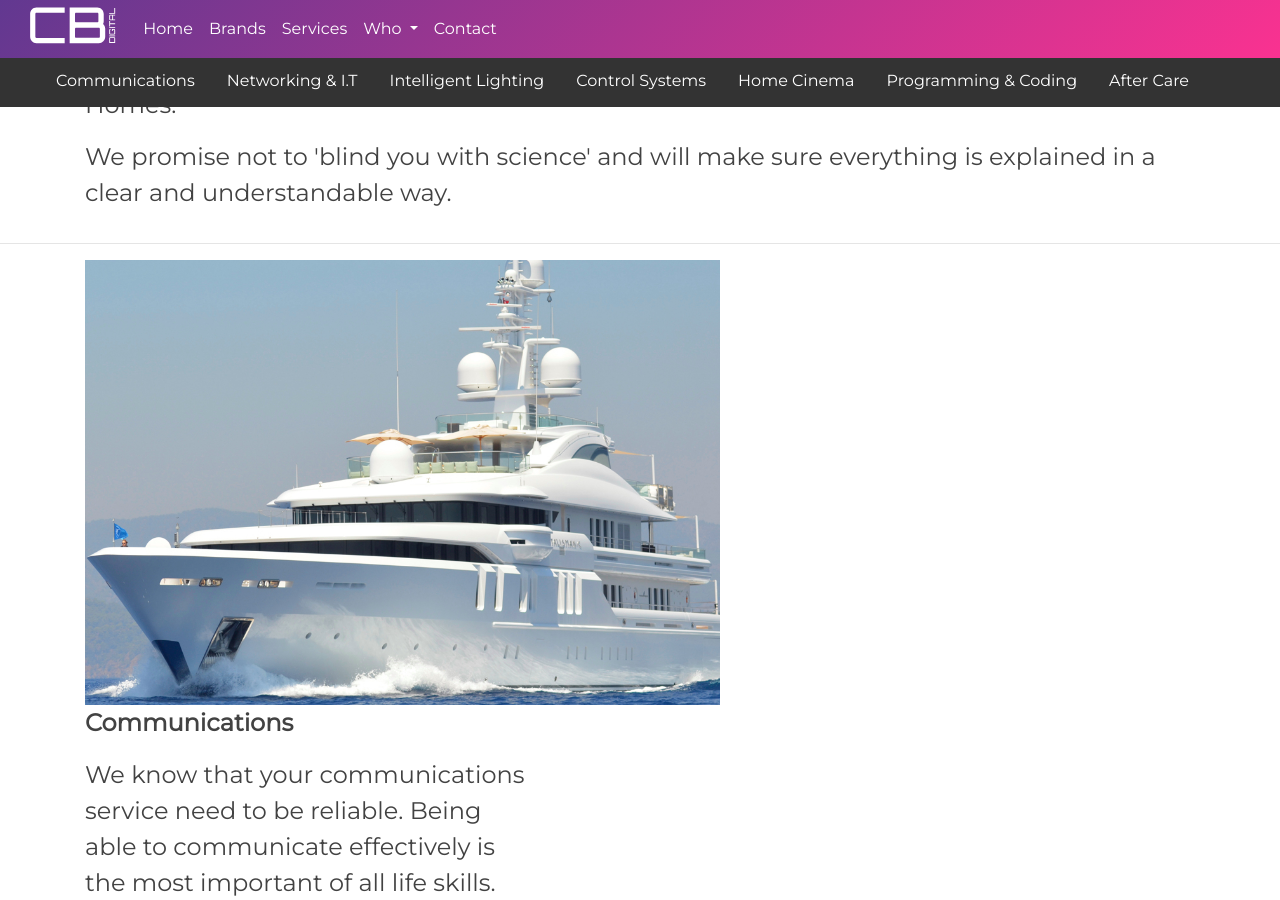
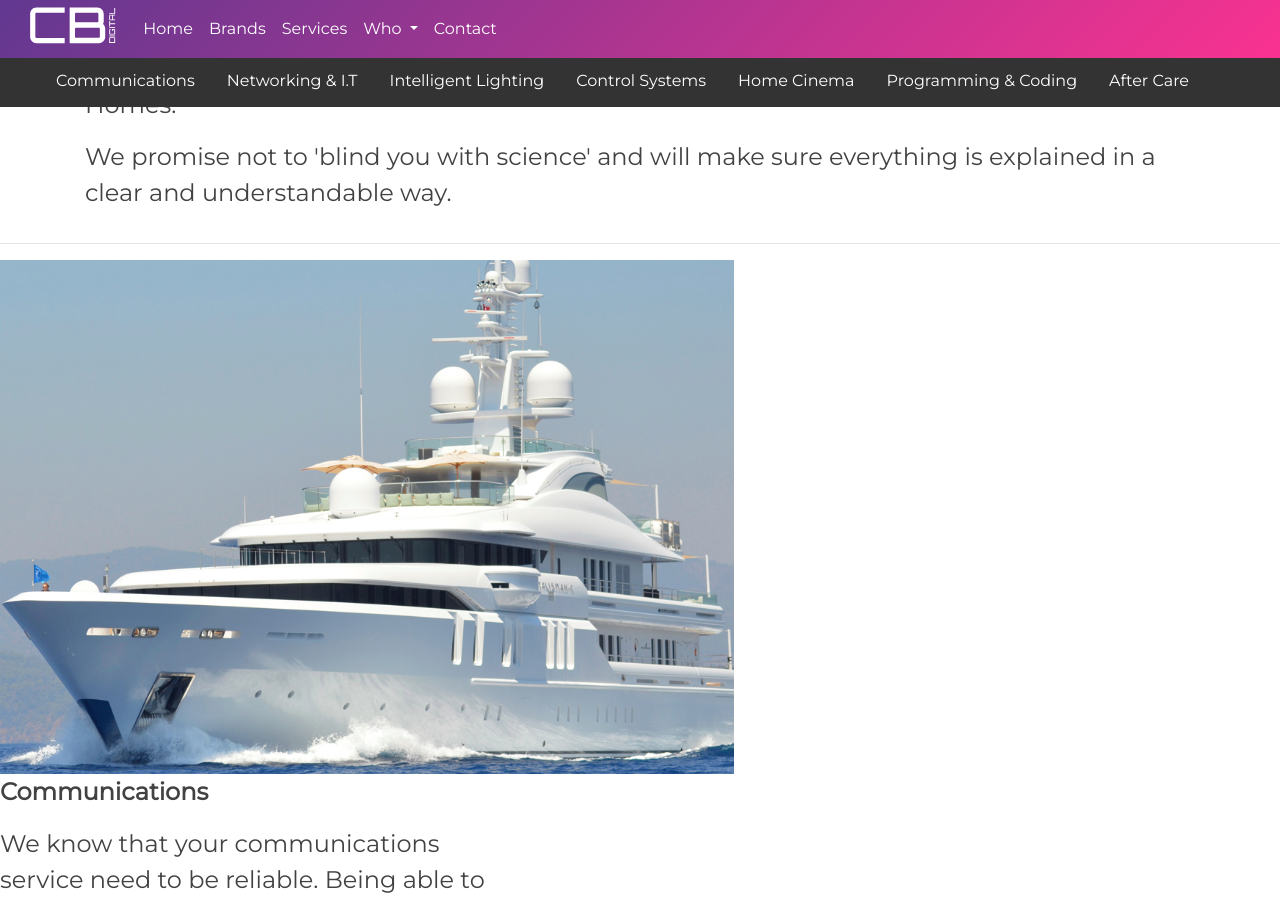
Before and after one commit to ma-jones/cbdigital, a Jekyll site: the page built from services.html, in a window 1280 px wide and 900 px high, scrolled down 626 px. Built offline with Jekyll 4.4.1, drawn with Linux system fonts in a browser that asks for light colours; nearby versions of some CDN libraries; library files that are not in the unit come from our copies.

Commit message:
Up services

```diff
--- a/services.html
+++ b/services.html
@@ -64,7 +64,7 @@
     <!-- Your content goes here -->
 </div>
 
-<div class="container">
+
 	<div class="row">
 		<div class="col-sm-7">
 			<div class="hovereffect">
@@ -86,7 +86,7 @@
 						Communication is simply the act of transferring information from one place to another, whether this be vocally (using voice), written (using printed or digital media such as books, magazines, websites or emails), visually (using logos, maps, charts or graphs) CB Digital strive to deliver these skills to the Individual home user or the Business users of 2015. </p>
 
 
-			</div><!--end col -->
+
 		</div><!--end row -->
 	<hr>
 </div>
@@ -280,7 +280,7 @@
 </div>
 <div class="container">
 	 	<div class = "row">
-		 	<div class = "col-sm-5">
+		 	<div class = "col-sm-7">
 				<div class="hovereffect">
 				<a href="./contact">
 				 <img src="" class="img-responsive " alt="">
@@ -292,7 +292,9 @@
 		</div><!--end col -->
 
 <!-- row 8.2 -->
-			<div class = "col-sm-7">
+			<div class = "col-sm-5">
+
+
 			<p><strong>Aftercare</strong></p>
 			<p>At CB Digital we can connect over the network to provide built proof reliably.</p>
 
```
